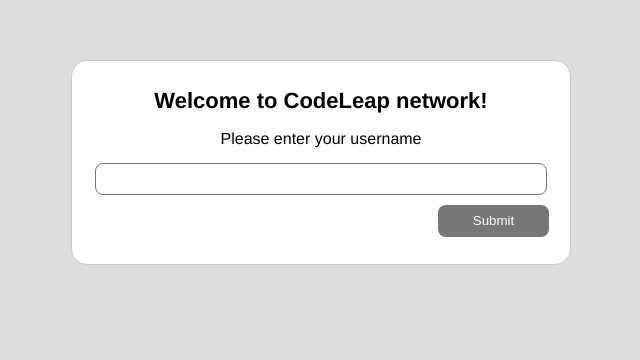
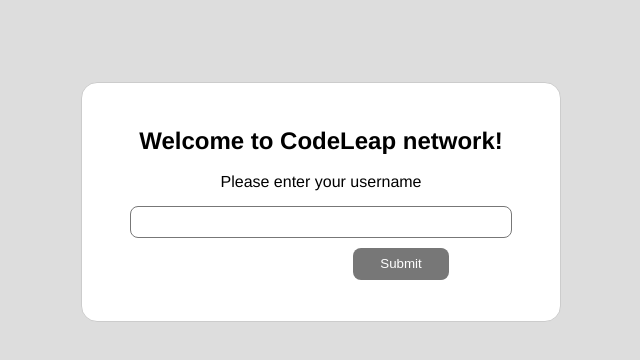
Before and after one commit to ellen-ls/teste-codeLeap, a React (Create React App) app: page / in a window 1280 px wide. Shown: the part 198-558 px from the top of the page, without its empty margins (319-959 px from the left). Built offline with nearby package versions, Linux system fonts and the light colour scheme.

Commit message:
fazendo o edit

```diff
--- a/src/App.css
+++ b/src/App.css
@@ -6,7 +6,7 @@
 
 }
 
-.App{
+.login{
   display: flex;
   justify-content: center;
   align-items: center;
@@ -18,53 +18,41 @@
 
 }
 
-.rectangle{
-  display: flex;
-  align-items: center;
-  justify-content: center;
-  width: 100%;
-  height: 100vh;
-  left: 0;
-  top: 0;
-  background: #DDDDDD;
-}
-
-.box{
+.login__form{
   display: flex;
   flex-direction: column;
   justify-content: center;
   align-items: center;
-  margin-bottom: 80px;
   box-sizing: border-box;
-  width: 500px;
-  height: 205px;
+  width: 30rem;
+  height: 15rem;
   background: #FFFFFF;
   border: 1px solid #CCCCCC;
   border-radius: 16px;
+}
 
-}
 
 h2{
 
   font-weight: 700;
-  font-size: 22px;
-  line-height: 26px;
+  font-size: 1.5rem;
+  line-height: 2rem;
   color: #000000
 }
 
 h4{
   padding: 15px;
   font-weight: 400;
-  font-size: 16px;
+  font-size: 1rem;
   line-height: 19px;
   color: #000000;
 
 }
 
-input{
+.username{
   box-sizing: border-box;
-  width: 452px;
-  height: 32px;
+  width: 80%;
+  height: 2rem;
   background: #FFFFFF;
   border: 1px solid #777777;
   border-radius: 8px;
@@ -74,11 +62,11 @@
 button{
   margin-top: 10px;
   color: #FFFFFF;
-  width: 111px;
-  height: 32px;
+  width: 6rem;
+  height: 2rem;
   background: #7695EC;
   border-radius: 8px;
-  margin-left: 345px;
+  margin-left: 10rem;
   cursor: pointer;
   border: none;
 
@@ -91,25 +79,25 @@
 
 /* ---- Usuario ---*/
 
-.div{
-
-  background-color: #FFFFFF;
-  height: 80%;
-  overflow: hidden;
-  overflow-y: scroll;
-  width: 50%;
-  border-radius: 8px;
-
-}
 
 .header{
   display: flex;
   justify-content: space-between;
   align-items: center;
   background-color: #7695EC;
-  height: 40px;
+  height: 45px;
   padding: 15px;
-  border-radius: 8px 8px 0 0;
+  font-size: 16px;
+  color: #FFFFFF;
+
+}
+
+.header-two{
+  display: flex;
+  justify-content: space-between;
+  background-color: #7695EC;
+  height: 45px;
+  padding: 15px;
   font-size: 16px;
   color: #FFFFFF;
 
@@ -176,7 +164,7 @@
 }
 
 .box-2 button{
-  width: 80px;
+  width: 7rem;
   height: 25px;
   background: #7695EC;
   border: none;
@@ -185,7 +173,7 @@
   text-transform: uppercase;
   cursor: pointer;
   margin-top: 2px;
-  margin-left: 220px;
+  margin-left: 32.5rem;
 }
 
 .box-2 button:disabled{
--- a/src/components/Login.js
+++ b/src/components/Login.js
@@ -20,11 +20,12 @@
 
     return(
       (logged ? <Create/>:
-      <form className="rectangle" onSubmit={handleSubmit}>
-        <div className="box">
+      <div className="login">
+      <form className="login__form" onSubmit={handleSubmit}>
         <h2>Welcome to CodeLeap network!</h2>
         <h4>Please enter your username</h4>
         <input
+        className="username"
         value={login}
         onInput={onInput}
         onChange={(event)=>setLogin(event.target.value)}
@@ -33,9 +34,11 @@
         disabled={!login}
         >Submit
         </button>
+        </form>
         </div>
 
-      </form>
+
+
 
     )
     )
--- a/src/components/Read.js
+++ b/src/components/Read.js
@@ -1,13 +1,13 @@
 import axios from "axios"
 import { useEffect, useState } from "react"
-import {FaEdit, FaTrash} from "react-icons/fa"
+import { FaEdit, FaTrash } from "react-icons/fa"
 
 
-const Read=()=>{
+const Read = () => {
   const [getText, setGetText] = useState([])
-    const [update, setUpdate] = useState([])
 
-  const handleCreate =  () => {
+
+  const handleCreate = () => {
     axios.get("https://dev.codeleap.co.uk/careers/")
       .then((response) => {
         setGetText(response.data.results)
@@ -15,36 +15,45 @@
 
   }
 
-  const handleUpdate = (id) =>{
-   axios.patch(`https://dev.codeleap.co.uk/careers/${id}/`)
-   .then(()=>{
-    setUpdate(id)
+  const handleUpdate = async (id) => {
+
+    try {
+      const response = await axios.patch(`https://dev.codeleap.co.uk/careers/${id}/`, {
+
+       getText:id.getText
+
       })
+      console.log(response.data)
+     setGetText()
 
+
+    } catch (error) {
+      console.log(error)
+    }
   }
 
-  const handleDelete = (id) =>{
+  const handleDelete = (id) => {
     axios.delete(`https://dev.codeleap.co.uk/careers/${id}/`)
-    .then(()=>{
+      .then(() => {
         handleCreate()
       })
   }
 
-    useEffect(()=>{
+  useEffect(() => {
     handleCreate()
 
-    },[getText])
+  }, [getText])
 
-     return(
+  return (
     <div>
 
       <div>
-      {getText && getText.map((text, index)=>{
-        return(
+        {getText && getText.map((text, index) => {
+          return (
             <div key={index} className="box-2">
-            <div className="header">{text.title}
-            <button className="fa" onClick={()=>handleUpdate(text.id)}><FaEdit/></button>
-            <button className="fa" onClick={()=> {if(window.confirm('Are you sure you want to delete this item?')){handleDelete(text.id)}}}><FaTrash/></button>
+              <div className="header-two">{text.title}
+                <button className="fa" onClick={() => handleUpdate(text.id)}><FaEdit /></button>
+                <button className="fa" onClick={() => { if (window.confirm('Are you sure you want to delete this item?')) { handleDelete(text.id) } }}><FaTrash /></button>
               </div>
               <div className="name-user">
                 <p>@{text.username}</p>
```
Lines whose indentation alone changed are shown as unchanged.
